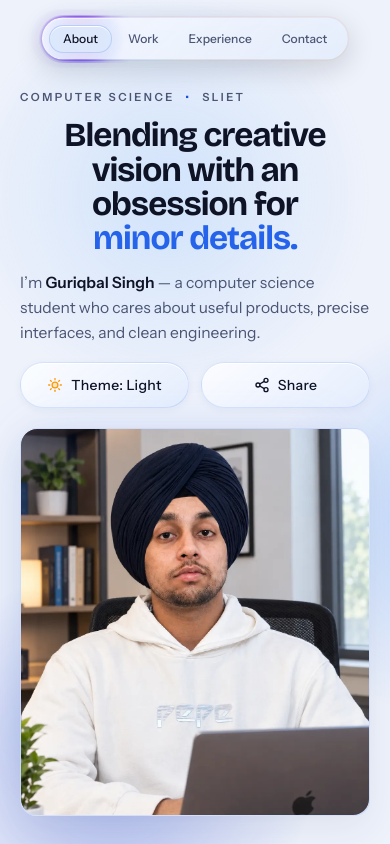
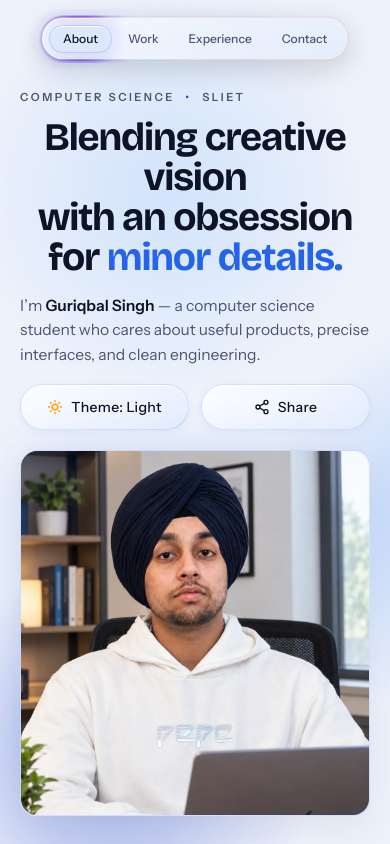
Before and after one commit to guripb13/Portfolio, a React (Vite) app: page / in a window 390 px wide. Shown: the top 844 px of the page. Built offline with nearby package versions, Linux system fonts and the light colour scheme.

Commit message:
Update Hero.tsx

```diff
--- a/src/components/Hero.tsx
+++ b/src/components/Hero.tsx
@@ -145,9 +145,10 @@ export default function Hero({ isAppLoaded = true }: HeroProps) {
             Computer Science <span className="mx-1.5 text-neon-soft">&bull;</span> SLIET
           </p>
 
-          <h1 className="hero-fade -mt-1 text-center text-balance font-display text-[clamp(1.85rem,8.6vw,2.6rem)] font-extrabold leading-[1.1] tracking-tight text-white">
-            Blending creative vision with an obsession for <span className="text-neon">minor details.</span>
-          </h1>
+          <h1 className="hero-fade -mt-1 text-center font-display text-[clamp(2.1rem,10vw,3.1rem)] font-extrabold leading-[1.02] tracking-tight text-white">
+  Blending creative vision<br />
+  with an obsession for <span className="text-neon">minor details.</span>
+</h1>
 
           <p className="hero-fade text-[clamp(0.95rem,4vw,1.05rem)] leading-[1.6] text-mist">
             I&rsquo;m <strong className="font-semibold text-white">{resume.name}</strong> &mdash; a computer science student who cares
```
